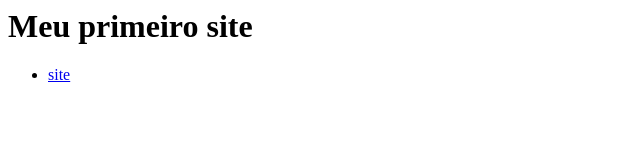
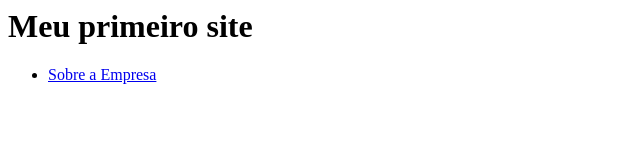
Before and after one commit to ojoaofernandess/repo-test, a plain HTML site: page index.html in a window 1280 px wide. Shown: the whole page, without its empty margins (0-640 px from the left). Drawn offline with Linux system fonts and the light colour scheme.

Commit message:
Revert "alterando texto ancora"
This reverts commit e5c8f950aff8e4a26619d31ce9180b1ae846bed1.

```diff
--- a/index.html
+++ b/index.html
@@ -6,7 +6,7 @@
     <h1> Meu primeiro site</h1>
     <ul>
         <li>
-            <a href="about.html" title="clique aqui e confira!" target="_blank">site</a>
+            <a href="about.html" title="clique aqui e confira!" target="_blank">Sobre a Empresa</a>
         </li>
     </ul>
  </body>
```
